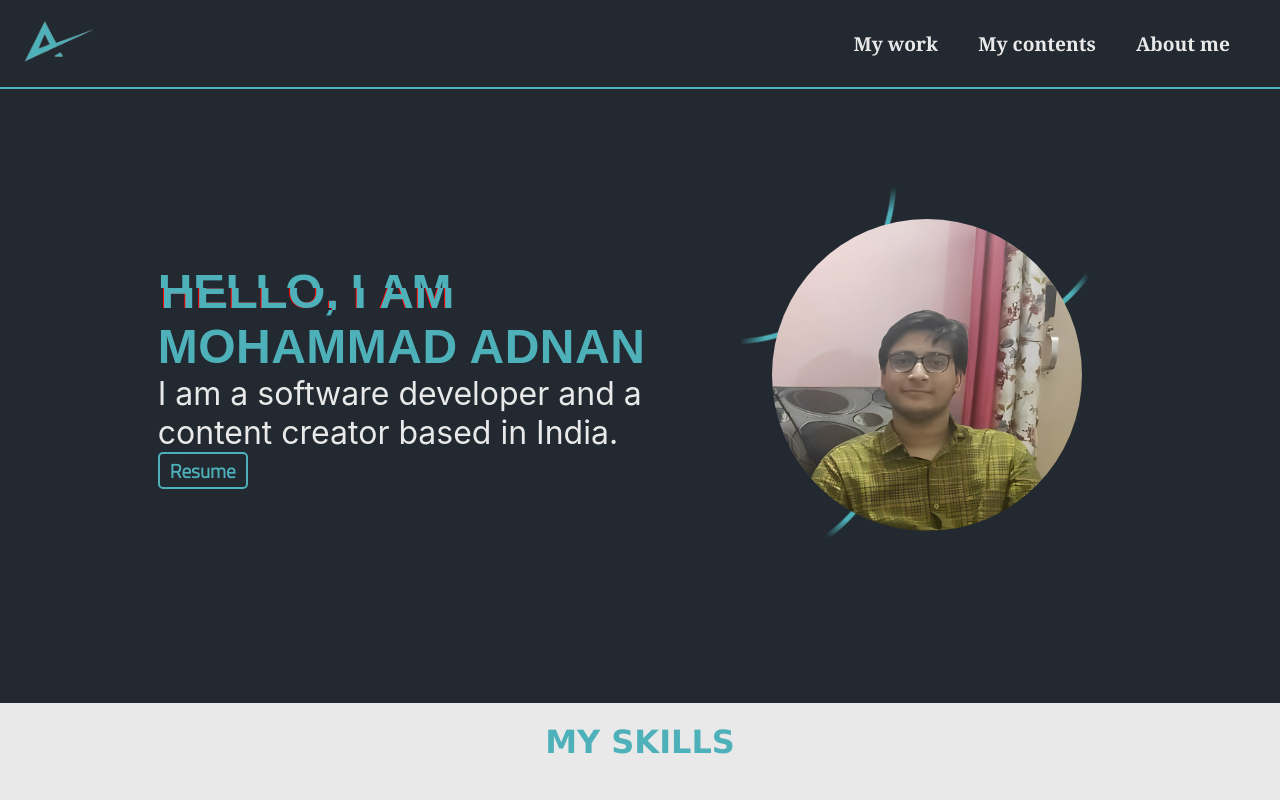
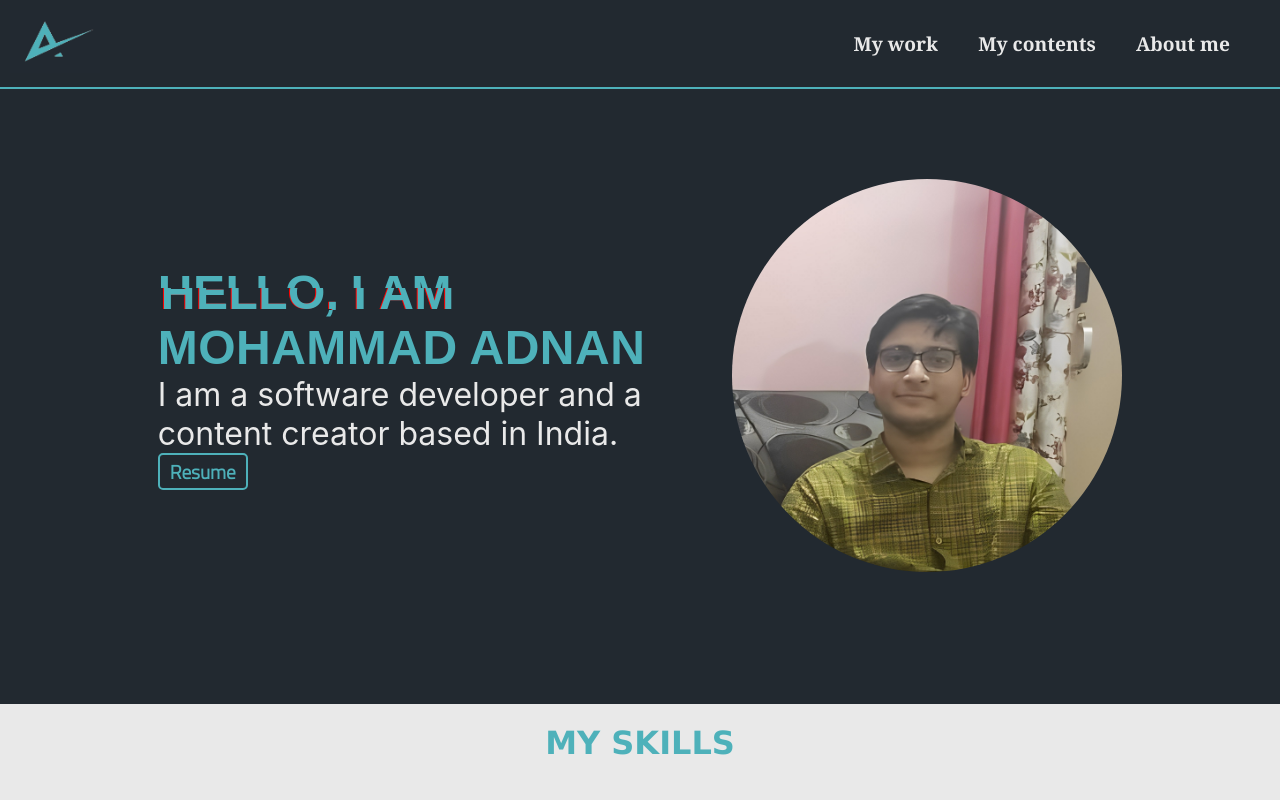
Before and after one commit to MohammadAdnan123/portfolio_original, a React (Create React App) app: page / in a window 1280 px wide. Shown: the top 800 px of the page. Built offline with nearby package versions, Linux system fonts and the light colour scheme; a web font is replaced by a local one.

Commit message:
radial gradient remove from avatar

```diff
--- a/src/index.css
+++ b/src/index.css
@@ -4,12 +4,6 @@
   margin: 0;
   padding: 0;
   box-sizing: border-box;
-}
-:root {
-  --color: #4EB1BA;
-  --border: 5px;
-  --offset: 30px;
-  --gap: 5px;
 }
 body {
   margin: 0;
@@ -104,25 +98,25 @@ code {
 }
 
 #avatar>img {
+  --color: #4EB1BA;
+  --border: 5px;
+  --offset: 30px;
+  --gap: 5px;
   width: 100%;
   border-radius: 50%;
-  padding: calc(var(--border) + var(--gap));
+  /* padding: calc(var(--border) + var(--gap));
   border: var(--offset) solid #0000;
-
-  --_m: radial-gradient(50% 50%, #000 calc(100% - var(--offset)), #0000 calc(100% - var(--border)));
+  --_m: radial-gradient(50% 50%, #000 calc(100% - var(--offset)),#0000 calc(100% - var(--border)));
   -webkit-mask: var(--_m);
-  mask: var(--_m);
-
-  --_g: #0000 calc(99% - var(--border)), var(--color) calc(100% - var(--border)) 99%, #0000;
+          mask: var(--_m);
+  --_g: #0000 calc(99% - var(--border)), var(--color) calc(100% - var(--border)) 99%,#0000;
   --_s: var(--offset);
-  --_r: 100% 100% at 0 0;
-
+  --_r: 100% 100% at;
   background:
-    radial-gradient(var(--_r), var(--_g)) calc(100% + var(--_s)) calc(100% + var(--_s)),
-    radial-gradient(var(--_r), var(--_g)) calc(0%   - var(--_s)) calc(100% + var(--_s)),
-    radial-gradient(var(--_r), var(--_g)) calc(100% + var(--_s)) calc(0%   - var(--_s)),
-    radial-gradient(var(--_r), var(--_g)) calc(0%   - var(--_s)) calc(0%   - var(--_s));
-
+    radial-gradient(var(--_r) 0    0   ,var(--_g)) calc(100% + var(--_s)) calc(100% + var(--_s)),
+    radial-gradient(var(--_r) 100% 0   ,var(--_g)) calc(0%   - var(--_s)) calc(100% + var(--_s)),
+    radial-gradient(var(--_r) 0    100%,var(--_g)) calc(100% + var(--_s)) calc(0%   - var(--_s)),
+    radial-gradient(var(--_r) 100% 100%,var(--_g)) calc(0%   - var(--_s)) calc(0%   - var(--_s)); */
   background-size: 50% 50%;
   background-repeat: no-repeat;
   transition: .4s;
```
